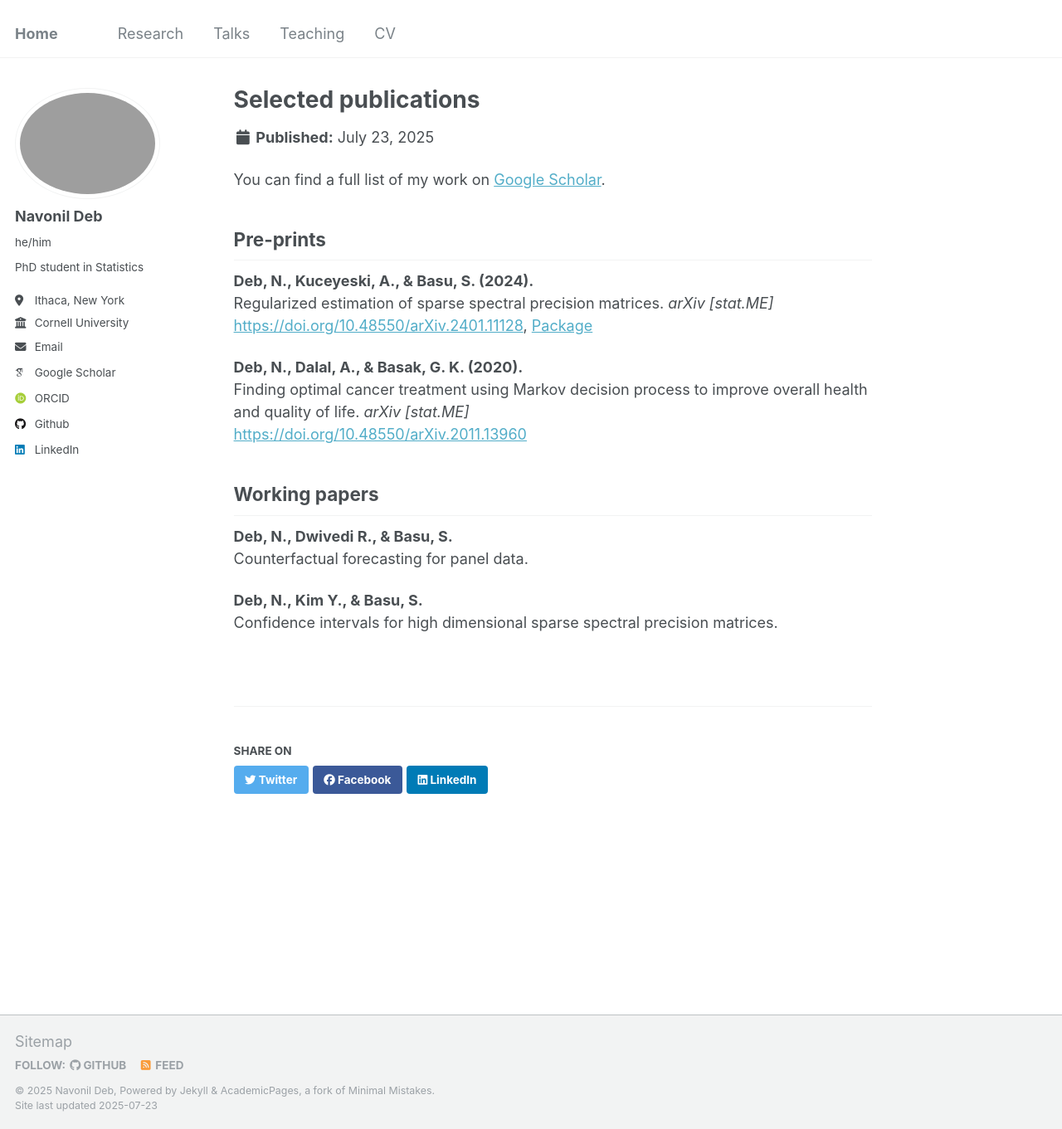
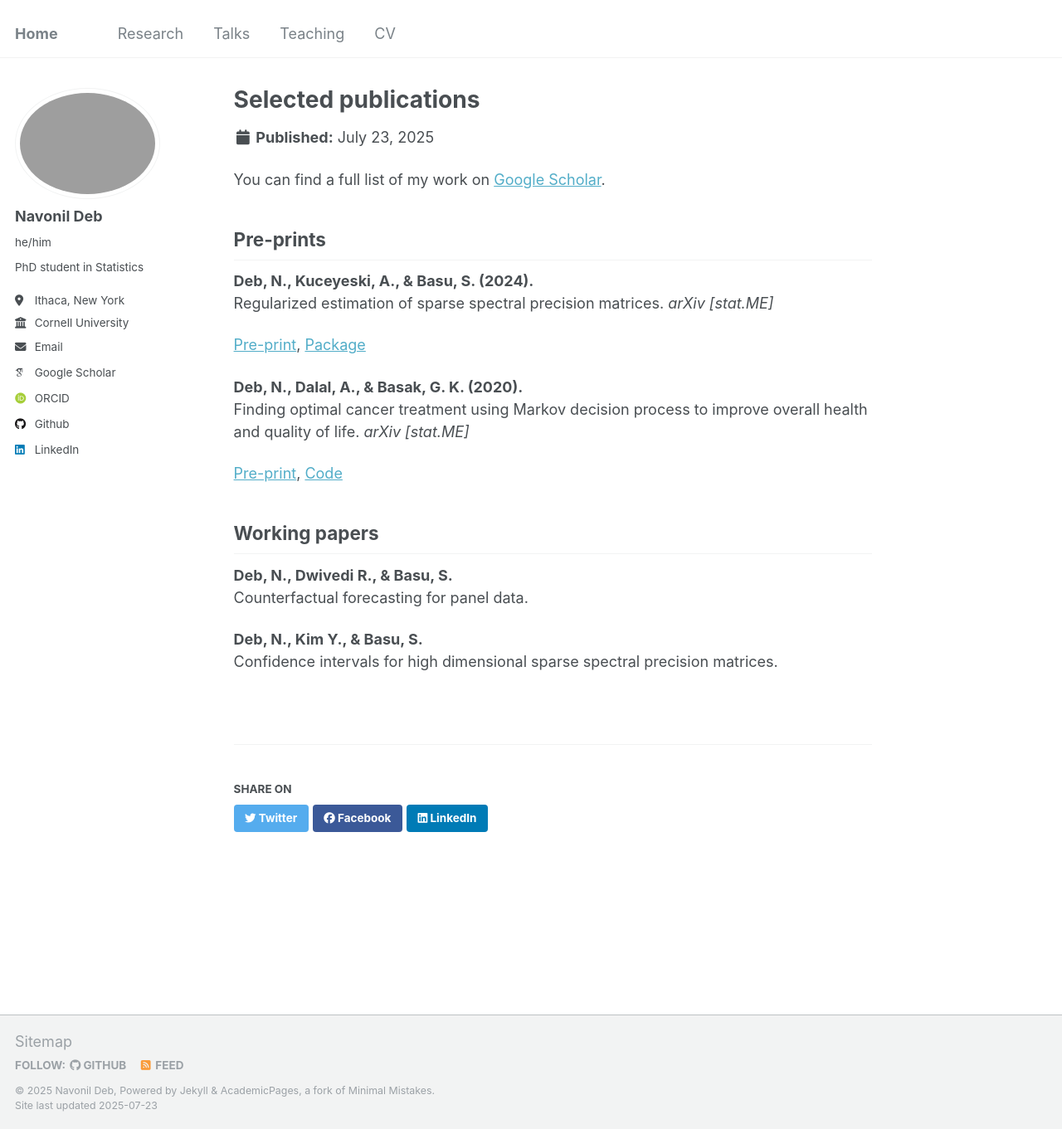
Before and after one commit to navonildeb/navonildeb.github.io, a Jekyll site: the page built from _publications/publications.md, in a window 1280 px wide and 1361 px high. Shown: the whole window at 83% size. Built offline with Jekyll 4.4.1, drawn with Linux system fonts in a browser that asks for light colours; some web fonts are replaced.

Commit message:
Update publications.md

```diff
--- a/_publications/publications.md
+++ b/_publications/publications.md
@@ -12,13 +12,15 @@ You can find a full list of my work on [Google Scholar](https://scholar.google.c
 **Deb, N., Kuceyeski, A., & Basu, S. (2024).**
 Regularized estimation of sparse spectral precision matrices.
 *arXiv [stat.ME]*
-[https://doi.org/10.48550/arXiv.2401.11128](https://doi.org/10.48550/arXiv.2401.11128), [Package](https://github.com/navonildeb/cxreg)
+
+[Pre-print](https://doi.org/10.48550/arXiv.2401.11128),  [Package](https://github.com/navonildeb/cxreg)
 
 
 **Deb, N., Dalal, A., & Basak, G. K. (2020).**
 Finding optimal cancer treatment using Markov decision process to improve overall health and quality of life.
 *arXiv [stat.ME]*
-[https://doi.org/10.48550/arXiv.2011.13960](https://doi.org/10.48550/arXiv.2011.13960)
+
+[Pre-print](https://doi.org/10.48550/arXiv.2011.13960),  [Code](https://github.com/navonildeb/MDP-and-QOL-in-Cancer-Treatment)
 
 
 ## Working papers
```
